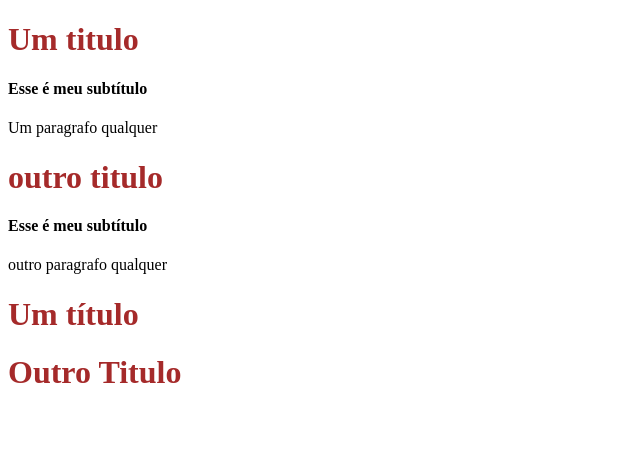
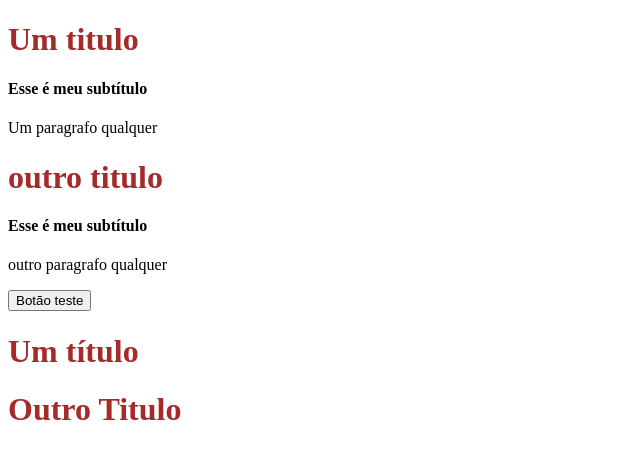
Before and after one commit to natanaelnogueira17/REACT, a Next.js app: page / in a window 1280 px wide. Shown: the top 458 px of the page, without its empty margins (0-640 px from the left). Built offline with nearby package versions, Linux system fonts and the light colour scheme.

Commit message:
criando buttao

```diff
--- a/pages/_app.jsx
+++ b/pages/_app.jsx
@@ -1,7 +1,6 @@
 //aqui serve para usar alteracoes globais, ou melhor importar arquivos com alterações globais
 
 import Head from 'next/head'
-
 import Title from '..///src/compenentes/title/Title'
 import Subtitle from '..//src/compenentes/subtitle/subtitle'
 function App({Component, pageProps}){
--- a/pages/index.jsx
+++ b/pages/index.jsx
@@ -1,17 +1,28 @@
+import Head from 'next/head'
 import Title from '../src/compenentes/title/Title'
 import Subtitle from '../src/compenentes/subtitle/subtitle'
+import Button from '../src/compenentes/Button/button'
+
 
 
 function HomePage(){
   return(
+    <>
+    <Head>
+      <title>Titulo diferente da home page</title>
+    </Head>
+
     <div>
       <Title>Um titulo</Title>
         <Subtitle>Esse é meu subtítulo</Subtitle>
           <p>Um paragrafo qualquer</p>
-      <Title> outro titulo </Title>
-      <Subtitle>Esse é meu subtítulo</Subtitle>
-      <p>outro paragrafo qualquer</p>
+        <Title> outro titulo </Title>
+        <Subtitle>Esse é meu subtítulo</Subtitle>
+        <p>outro paragrafo qualquer</p>
+        <Button>Botão teste</Button>
     </div>
+
+    </>
   )
 }
 
--- /dev/null
+++ b/src/compenentes/Button/button.jsx
@@ -0,0 +1,8 @@
+function Button (props){
+  return (
+    <button> {props.children}</button>
+  )
+
+}
+
+export default Button
--- a/src/style.css
+++ b/src/style.css
@@ -1,4 +1,4 @@
 body{
-  background-color: darkgoldenrod;
+  background-color: rgb(148, 106, 0);
   font-family: 'Roboto', sans-serif;
 }
```
